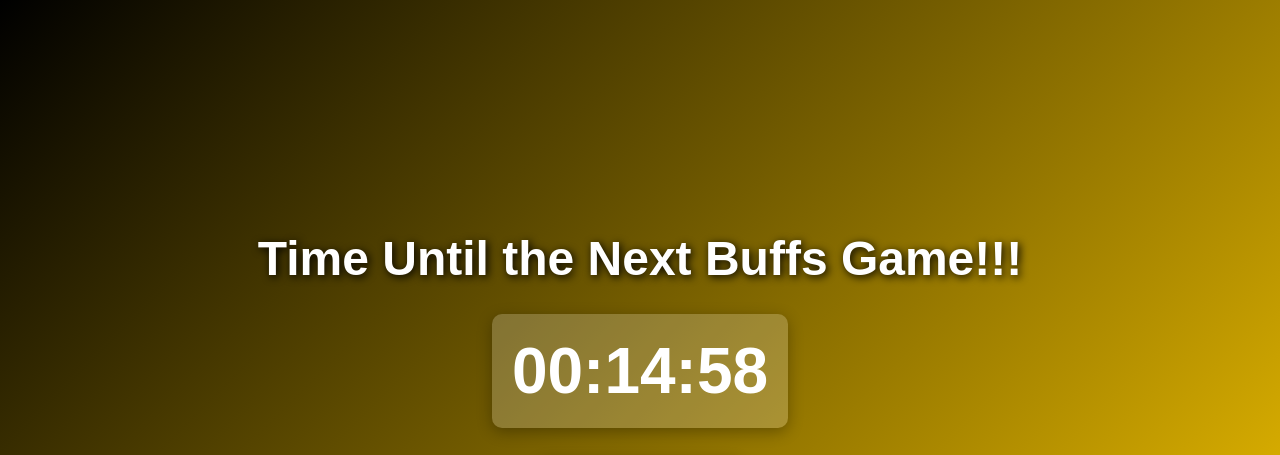
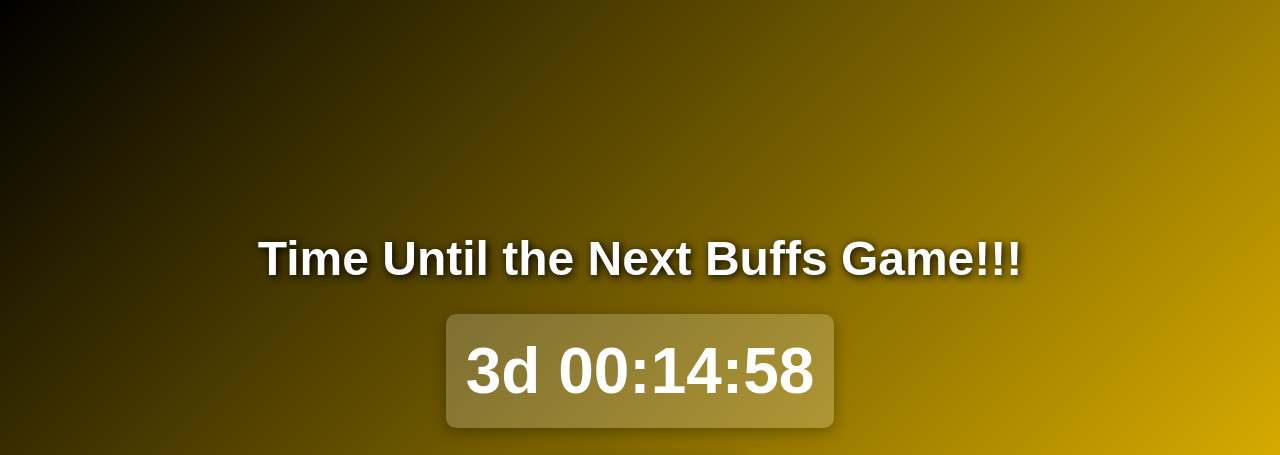
Before and after one commit to Woogie20/cu-buffs-countdown, a plain HTML site: page index.html in a window 1280 px wide. Shown: the top 455 px of the page. Drawn offline with Linux system fonts and the light colour scheme.

Commit message:
final fix timer

```diff
--- a/index.html
+++ b/index.html
@@ -46,23 +46,29 @@
   <div id="countdown">Loading...</div>
   <img src="buffs-logo.jpg" alt="CU Buffs Logo">
   <script>
-    // Set the game time explicitly in EST (UTC-5)
-    const gameTimeEST = new Date(2024, 10, 25, 15, 30, 0); // 2024-11-25 at 3:30 PM EST
-    const gameTimeUTC = new Date(gameTimeEST.getTime() + (5 * 60 * 60 * 1000)); // Convert EST to UTC
+    // Game time: Saturday, November 23, 2024 at 3:30 PM EST
+    const gameTime = new Date('2024-11-23T20:30:00Z'); // 3:30 PM EST = 20:30 UTC
 
     function updateCountdown() {
       const now = new Date();
-      const diff = gameTimeUTC - now;
+      const diff = gameTime - now;
+
       if (diff <= 0) {
         document.getElementById('countdown').innerText = "It's game time!";
         return;
       }
+
+      // Calculate days, hours, minutes, and seconds
+      const days = Math.floor(diff / (1000 * 60 * 60 * 24));
       const hours = String(Math.floor((diff / (1000 * 60 * 60)) % 24)).padStart(2, '0');
       const minutes = String(Math.floor((diff / (1000 * 60)) % 60)).padStart(2, '0');
       const seconds = String(Math.floor((diff / 1000) % 60)).padStart(2, '0');
-      document.getElementById('countdown').innerText = `${hours}:${minutes}:${seconds}`;
+
+      // Display the countdown including days
+      document.getElementById('countdown').innerText = `${days}d ${hours}:${minutes}:${seconds}`;
     }
 
+    // Update the countdown every second
     setInterval(updateCountdown, 1000);
     updateCountdown();
   </script>
```
